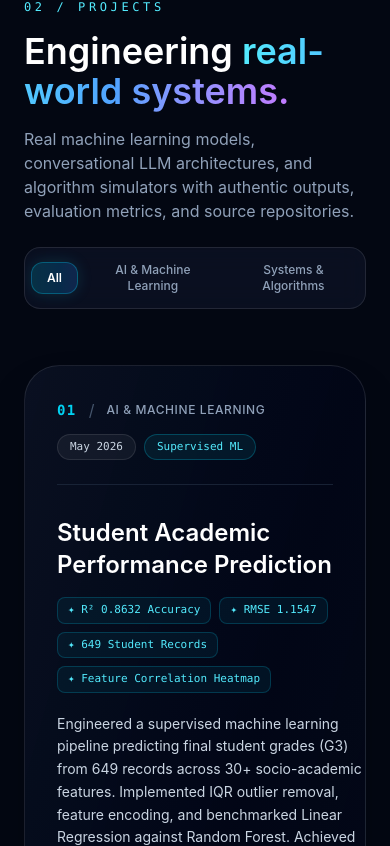
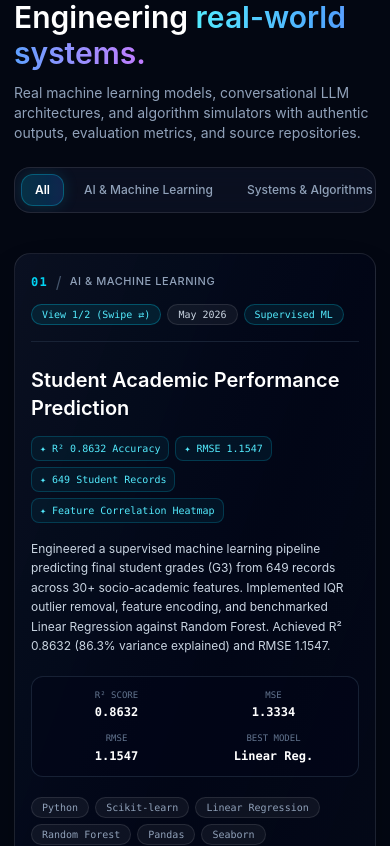
Before and after one commit to arunprashath06/portfolio, a React (Vite) app: page / in a window 390 px wide. Shown: the part 2878-3724 px from the top of the page. Built offline with nearby package versions, Linux system fonts and the light colour scheme.

Commit message:
fix(mobile): resolve card padding, prevent text clipping, and enable swipe right/left across entire project card

```diff
--- a/src/components/Projects.jsx
+++ b/src/components/Projects.jsx
@@ -47,6 +47,8 @@ const projects = [
     github: 'https://github.com/hrishi1314/AI-Chatbot-',
     realImage: './projects/INT_428_final_project_report_p26_0.png',
     realImageTitle: 'Streamlit Chatbot UI & Real Recommendation Outputs',
+    secondaryImage: './projects/INT_428_final_project_report_p27_0.png',
+    secondaryImageTitle: 'Recommendation Pipeline & Evaluation Matrix',
   },
   {
     id: 'supply-chain',
@@ -126,7 +128,7 @@ function Projects() {
       : projects.filter((p) => p.category === selectedCategory)
 
   return (
-    <section id="projects" className="relative px-6 py-28 sm:py-36">
+    <section id="projects" className="relative px-3.5 sm:px-6 py-20 sm:py-36">
       {/* Background Ambient Glows - GPU Accelerated */}
       <div className="pointer-events-none absolute left-1/4 top-1/4 h-[400px] w-[400px] rounded-full [background:radial-gradient(circle,rgba(6,182,212,0.08)_0%,transparent_70%)]" />
       <div className="pointer-events-none absolute right-1/4 bottom-1/4 h-[400px] w-[400px] rounded-full [background:radial-gradient(circle,rgba(147,51,234,0.08)_0%,transparent_70%)]" />
@@ -149,7 +151,7 @@ function Projects() {
               whileInView={{ opacity: 1, y: 0 }}
               viewport={{ once: true }}
               transition={{ delay: 0.1 }}
-              className="mt-4 text-4xl font-semibold text-white sm:text-5xl lg:text-6xl"
+              className="mt-4 text-3xl font-semibold text-white sm:text-5xl lg:text-6xl"
             >
               Engineering{' '}
               <span className="bg-gradient-to-r from-cyan-300 via-blue-400 to-purple-400 bg-clip-text text-transparent">
@@ -162,7 +164,7 @@ function Projects() {
               whileInView={{ opacity: 1, y: 0 }}
               viewport={{ once: true }}
               transition={{ delay: 0.15 }}
-              className="mt-4 max-w-2xl text-base text-slate-400 sm:text-lg"
+              className="mt-3 max-w-2xl text-sm sm:text-base lg:text-lg text-slate-400"
             >
               Real machine learning models, conversational LLM architectures, and algorithm
               simulators with authentic outputs, evaluation metrics, and source repositories.
@@ -170,7 +172,7 @@ function Projects() {
           </div>
 
           {/* Category Filter Tabs - Smooth swipeable on mobile */}
-          <div className="flex items-center gap-2 overflow-x-auto no-scrollbar rounded-2xl border border-white/10 bg-slate-900/60 p-1.5 backdrop-blur-md max-w-full">
+          <div className="flex items-center gap-1.5 sm:gap-2 overflow-x-auto no-scrollbar rounded-2xl border border-white/10 bg-slate-900/60 p-1.5 backdrop-blur-md max-w-full touch-pan-x">
             {categories.map((cat) => {
               const isSelected = selectedCategory === cat
               return (
@@ -178,15 +180,13 @@ function Projects() {
                   key={cat}
                   type="button"
                   onClick={() => setSelectedCategory(cat)}
-                  className={`relative rounded-xl px-4 py-2 text-xs font-medium transition-colors duration-200 ${
-                    isSelected
-                      ? 'text-white font-semibold'
-                      : 'text-slate-400 hover:text-slate-200'
+                  className={`relative whitespace-nowrap rounded-xl px-3.5 sm:px-5 py-2 text-xs sm:text-sm font-medium transition-all ${
+                    isSelected ? 'text-white font-semibold' : 'text-slate-400 hover:text-slate-200'
                   }`}
                 >
                   {isSelected && (
-                    <motion.div
-                      layoutId="activeProjectFilter"
+                    <motion.span
+                      layoutId="activeCategoryPill"
                       className="absolute inset-0 rounded-xl border border-cyan-400/30 bg-gradient-to-r from-cyan-500/20 to-blue-500/20 shadow-[0_0_15px_rgba(34,211,238,0.15)]"
                       transition={{ type: 'spring', stiffness: 400, damping: 32 }}
                     />
@@ -199,7 +199,7 @@ function Projects() {
         </div>
 
         {/* Project Cards Grid — Clean, Spacious & Breathable */}
-        <motion.div layout className="mt-14 space-y-10">
+        <motion.div layout className="mt-10 sm:mt-14 space-y-8 sm:space-y-10">
           <AnimatePresence mode="popLayout">
             {filteredProjects.map((project, index) => {
               const currentView = activeViewTab[project.id] || 'output'
@@ -217,29 +217,59 @@ function Projects() {
                     delay: index * 0.07,
                     ease: [0.22, 1, 0.36, 1],
                   }}
-                  className="group relative overflow-hidden rounded-[2.2rem] border border-white/10 bg-gradient-to-br from-slate-900/60 via-slate-950/80 to-[#050b18] p-8 sm:p-10 shadow-2xl transition-all duration-300 hover:border-cyan-400/30"
+                  onTouchStart={(e) => {
+                    setTouchState({ startX: e.touches[0].clientX, startY: e.touches[0].clientY })
+                  }}
+                  onTouchEnd={(e) => {
+                    const diffX = touchState.startX - e.changedTouches[0].clientX
+                    const diffY = touchState.startY - e.changedTouches[0].clientY
+                    if (Math.abs(diffX) > 35 && Math.abs(diffX) > Math.abs(diffY) && project.secondaryImage) {
+                      if (diffX > 0) {
+                        // Swiped Left -> go to View 2 (Secondary)
+                        setActiveViewTab((prev) => ({ ...prev, [project.id]: 'secondary' }))
+                      } else {
+                        // Swiped Right -> go to View 1 (Primary Output)
+                        setActiveViewTab((prev) => ({ ...prev, [project.id]: 'output' }))
+                      }
+                    }
+                  }}
+                  className="group relative overflow-hidden rounded-2xl sm:rounded-[2.2rem] border border-white/10 bg-gradient-to-br from-slate-900/60 via-slate-950/80 to-[#050b18] p-4 sm:p-7 lg:p-10 shadow-2xl transition-all duration-300 hover:border-cyan-400/30 touch-pan-y"
                 >
                   {/* Subtle hover backlight */}
                   <div className="pointer-events-none absolute -right-24 -top-24 h-72 w-72 rounded-full bg-cyan-500/10 blur-3xl opacity-0 transition-opacity duration-500 group-hover:opacity-100" />
 
                   {/* Card Top: Number, Date & Badges */}
-                  <div className="flex flex-wrap items-center justify-between gap-3 border-b border-slate-800/80 pb-6">
-                    <div className="flex items-center gap-3">
-                      <span className="font-mono text-sm font-bold tracking-widest text-cyan-400">
+                  <div className="flex flex-wrap items-center justify-between gap-2.5 border-b border-slate-800/80 pb-4 sm:pb-6">
+                    <div className="flex items-center gap-2 sm:gap-3">
+                      <span className="font-mono text-xs sm:text-sm font-bold tracking-widest text-cyan-400">
                         {project.number}
                       </span>
                       <span className="text-slate-600">/</span>
-                      <span className="text-xs uppercase tracking-wider text-slate-400 font-medium">
+                      <span className="text-[11px] sm:text-xs uppercase tracking-wider text-slate-400 font-medium">
                         {project.category}
                       </span>
                     </div>
 
-                    <div className="flex items-center gap-2">
-                      <span className="rounded-full border border-white/10 bg-white/5 px-3 py-1 font-mono text-[11px] text-slate-300">
+                    <div className="flex flex-wrap items-center gap-1.5 sm:gap-2">
+                      {project.secondaryImage && (
+                        <button
+                          type="button"
+                          onClick={() =>
+                            setActiveViewTab((prev) => ({
+                              ...prev,
+                              [project.id]: currentView === 'output' ? 'secondary' : 'output',
+                            }))
+                          }
+                          className="rounded-full border border-cyan-400/30 bg-cyan-950/50 px-2.5 py-0.5 font-mono text-[10px] text-cyan-300 hover:bg-cyan-900/50 transition"
+                        >
+                          {currentView === 'output' ? 'View 1/2 (Swipe ⇄)' : 'View 2/2 (Swipe ⇄)'}
+                        </button>
+                      )}
+                      <span className="rounded-full border border-white/10 bg-white/5 px-2.5 py-0.5 font-mono text-[10px] sm:text-[11px] text-slate-300">
                         {project.date}
                       </span>
                       {project.badge && (
-                        <span className="rounded-full border border-cyan-400/25 bg-cyan-950/40 px-3 py-1 font-mono text-[11px] font-medium text-cyan-300">
+                        <span className="rounded-full border border-cyan-400/25 bg-cyan-950/40 px-2.5 py-0.5 font-mono text-[10px] sm:text-[11px] font-medium text-cyan-300">
                           {project.badge}
                         </span>
                       )}
@@ -247,20 +277,20 @@ function Projects() {
                   </div>
 
                   {/* Main Two-Column Layout (Info on Left, Real Output on Right) */}
-                  <div className="mt-8 grid gap-8 lg:grid-cols-12 lg:items-start">
+                  <div className="mt-6 sm:mt-8 grid gap-6 sm:gap-8 lg:grid-cols-12 lg:items-start">
 
                     {/* LEFT COLUMN: Description, Highlights, Metrics (7 cols) */}
                     <div className="lg:col-span-7">
-                      <h3 className="text-2xl font-semibold text-white sm:text-3xl">
+                      <h3 className="text-xl font-semibold text-white sm:text-2xl lg:text-3xl break-words">
                         {project.title}
                       </h3>
 
                       {/* Highlights */}
-                      <div className="mt-4 flex flex-wrap gap-2">
+                      <div className="mt-3.5 flex flex-wrap gap-1.5 sm:gap-2">
                         {project.highlights.map((h) => (
                           <span
                             key={h}
-                            className="rounded-lg border border-cyan-400/20 bg-cyan-950/30 px-2.5 py-1 font-mono text-[11px] text-cyan-300"
+                            className="rounded-lg border border-cyan-400/20 bg-cyan-950/30 px-2 sm:px-2.5 py-1 font-mono text-[10px] sm:text-[11px] text-cyan-300 break-words"
                           >
                             ✦ {h}
                           </span>
@@ -268,26 +298,26 @@ function Projects() {
                       </div>
 
                       {/* Description */}
-                      <p className="mt-5 text-sm leading-relaxed text-slate-300 sm:text-base">
+                      <p className="mt-4 text-xs sm:text-sm leading-relaxed text-slate-300 sm:text-base">
                         {project.description}
                       </p>
 
                       {/* Metrics Summary Strip */}
-                      <div className="mt-6 grid grid-cols-2 sm:grid-cols-4 gap-2.5 rounded-xl border border-slate-800/80 bg-slate-950/60 p-3">
+                      <div className="mt-5 grid grid-cols-2 sm:grid-cols-4 gap-2 rounded-xl border border-slate-800/80 bg-slate-950/60 p-2.5 sm:p-3">
                         {project.metrics.map((m) => (
-                          <div key={m.label} className="text-center">
-                            <p className="text-[10px] uppercase font-mono text-slate-500">{m.label}</p>
-                            <p className="mt-0.5 font-mono text-sm font-bold text-white">{m.val}</p>
+                          <div key={m.label} className="text-center p-0.5 sm:p-1 overflow-hidden">
+                            <p className="text-[9px] sm:text-[10px] uppercase font-mono text-slate-500 truncate">{m.label}</p>
+                            <p className="mt-0.5 font-mono text-xs sm:text-sm font-bold text-white truncate">{m.val}</p>
                           </div>
                         ))}
                       </div>
 
                       {/* Tech Tags */}
-                      <div className="mt-6 flex flex-wrap gap-2">
+                      <div className="mt-5 flex flex-wrap gap-1.5 sm:gap-2">
                         {project.tags.map((tag) => (
                           <span
                             key={tag}
-                            className="rounded-full border border-white/10 bg-white/5 px-3 py-1 font-mono text-[11px] text-slate-400"
+                            className="rounded-full border border-white/10 bg-white/5 px-2.5 sm:px-3 py-0.5 sm:py-1 font-mono text-[10px] sm:text-[11px] text-slate-400"
                           >
                             {tag}
                           </span>
@@ -295,7 +325,7 @@ function Projects() {
                       </div>
 
                       {/* Action Links */}
-                      <div className="mt-7 flex flex-wrap items-center gap-3">
+                      <div className="mt-6 sm:mt-7 flex flex-wrap items-center gap-2.5 sm:gap-3">
                         {project.github && (
                           <a
                             href={project.github}
@@ -372,8 +402,13 @@ function Projects() {
                             const diffX = touchState.startX - e.changedTouches[0].clientX
                             const diffY = touchState.startY - e.changedTouches[0].clientY
                             if (Math.abs(diffX) > 35 && Math.abs(diffX) > Math.abs(diffY) && project.secondaryImage) {
-                              const nextView = diffX > 0 ? 'secondary' : 'output'
-                              setActiveViewTab((prev) => ({ ...prev, [project.id]: nextView }))
+                              if (diffX > 0) {
+                                // Swiped Left -> go to View 2 (Secondary)
+                                setActiveViewTab((prev) => ({ ...prev, [project.id]: 'secondary' }))
+                              } else {
+                                // Swiped Right -> go to View 1 (Primary Output)
+                                setActiveViewTab((prev) => ({ ...prev, [project.id]: 'output' }))
+                              }
                             }
                           }}
                         >
```
